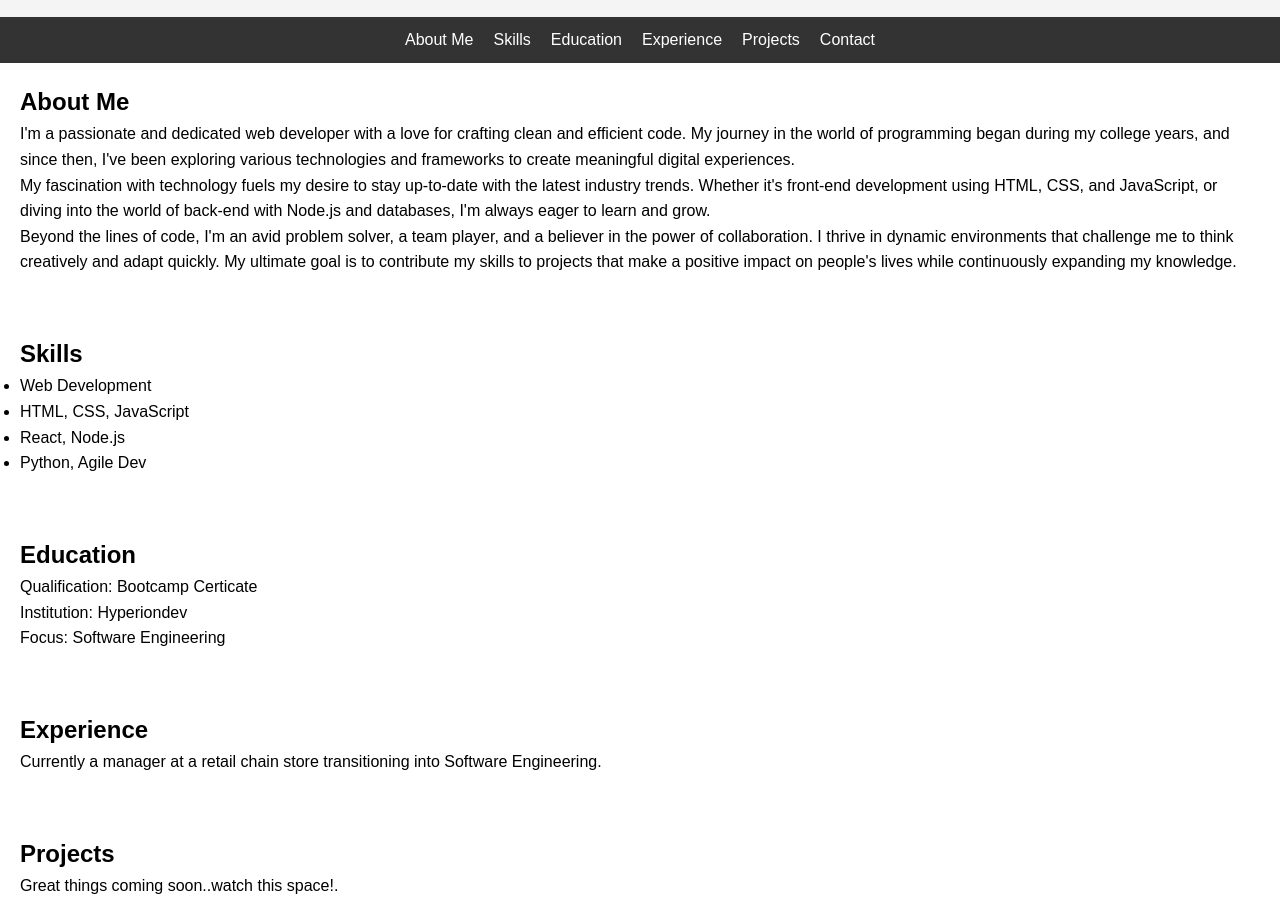
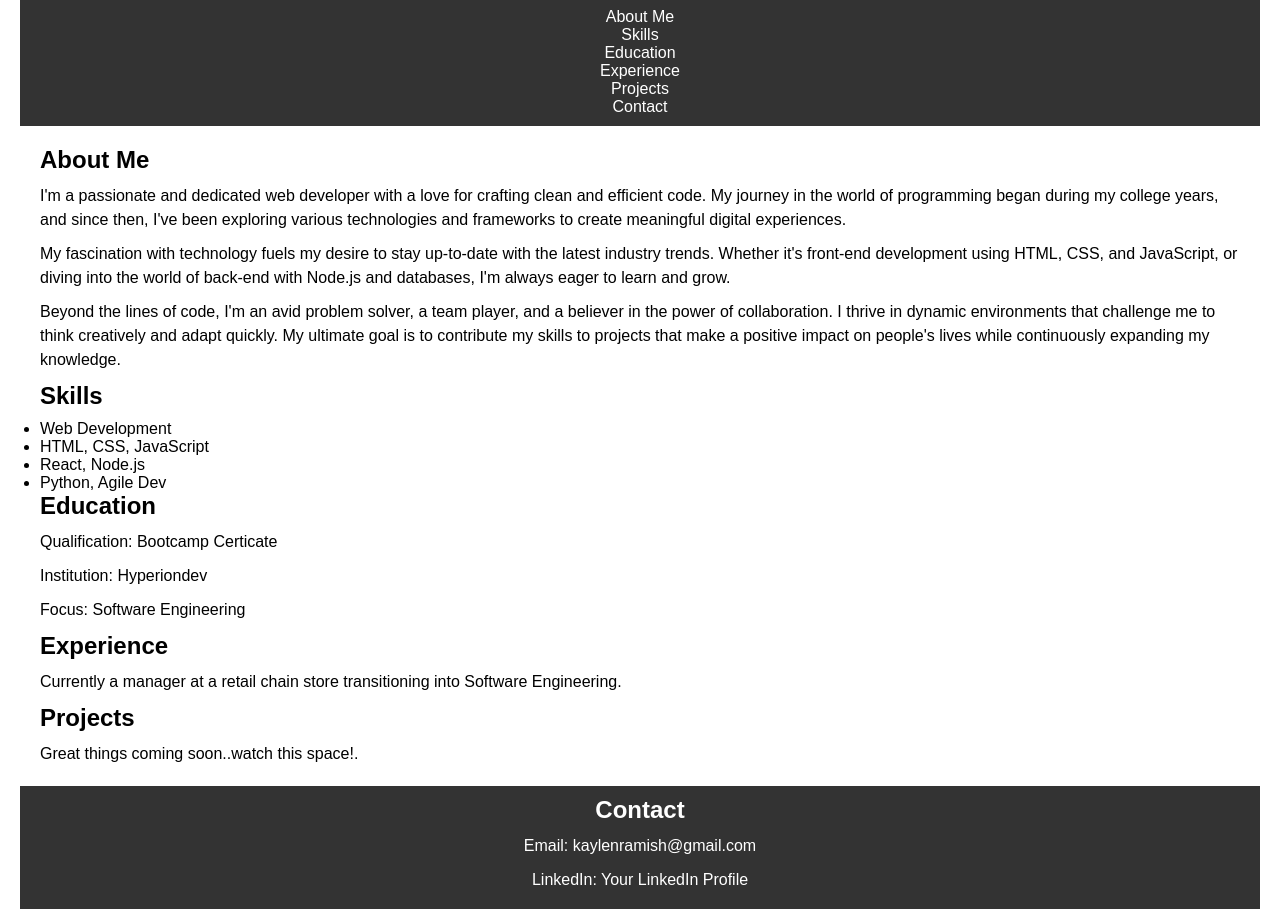
Before and after one commit to KaylenRamish/MyCV, a plain HTML site: page index.html in a window 1280 px wide. Shown: the part 1603-2512 px from the top of the page. Drawn offline with Linux system fonts and the light colour scheme.

Commit message:
Improves styling consistency and added comments

```diff
--- a/styles.css
+++ b/styles.css
@@ -1,42 +1,66 @@
-/* Reset default margin and padding */
-body, h1, h2, p, ul, li {
+/* Reset default margin and padding for all elements */
+* {
     margin: 0;
     padding: 0;
 }
 
-/* Basic styling */
+/* Create a consistent spacing around elements */
 body {
+    margin: 20px;
     font-family: Arial, sans-serif;
-    line-height: 1.6;
 }
 
+/* Header styling */
 header {
-    background-color: #f4f4f4;
-    padding: 20px;
+    text-align: center;
+    margin-bottom: 20px;
+}
+
+/* Navigation styling */
+nav {
+    background-color: #333;
+    color: #fff;
+    padding: 10px;
     text-align: center;
 }
 
-nav ul {
-    list-style: none;
-    display: flex;
-    background-color: #333;
-    justify-content: center;
-    padding: 10px 0;
-}
-
-nav li {
+/* Navigation links */
+nav a {
+    color: #fff;
+    text-decoration: none;
     margin: 0 10px;
 }
 
-nav a {
-    color: white;
+/* Main content section */
+main {
+    margin: 20px;
+}
+
+/* Section headings */
+h2 {
+    font-size: 1.5em;
+    margin-bottom: 10px;
+}
+
+/* Paragraphs */
+p {
+    line-height: 1.5;
+    margin-bottom: 10px;
+}
+
+/* Footer styling */
+footer {
+    text-align: center;
+    margin-top: 20px;
+    padding: 10px;
+    background-color: #333;
+    color: #fff;
+}
+
+/* Footer links */
+footer a {
+    color: #fff;
     text-decoration: none;
 }
 
-section {
-    padding: 20px;
-    margin-bottom: 20px;
-}
-
-/* Additional custom styling */
-/* Add your custom CSS styles here */
+/* Responsive styles can be added here */
```
